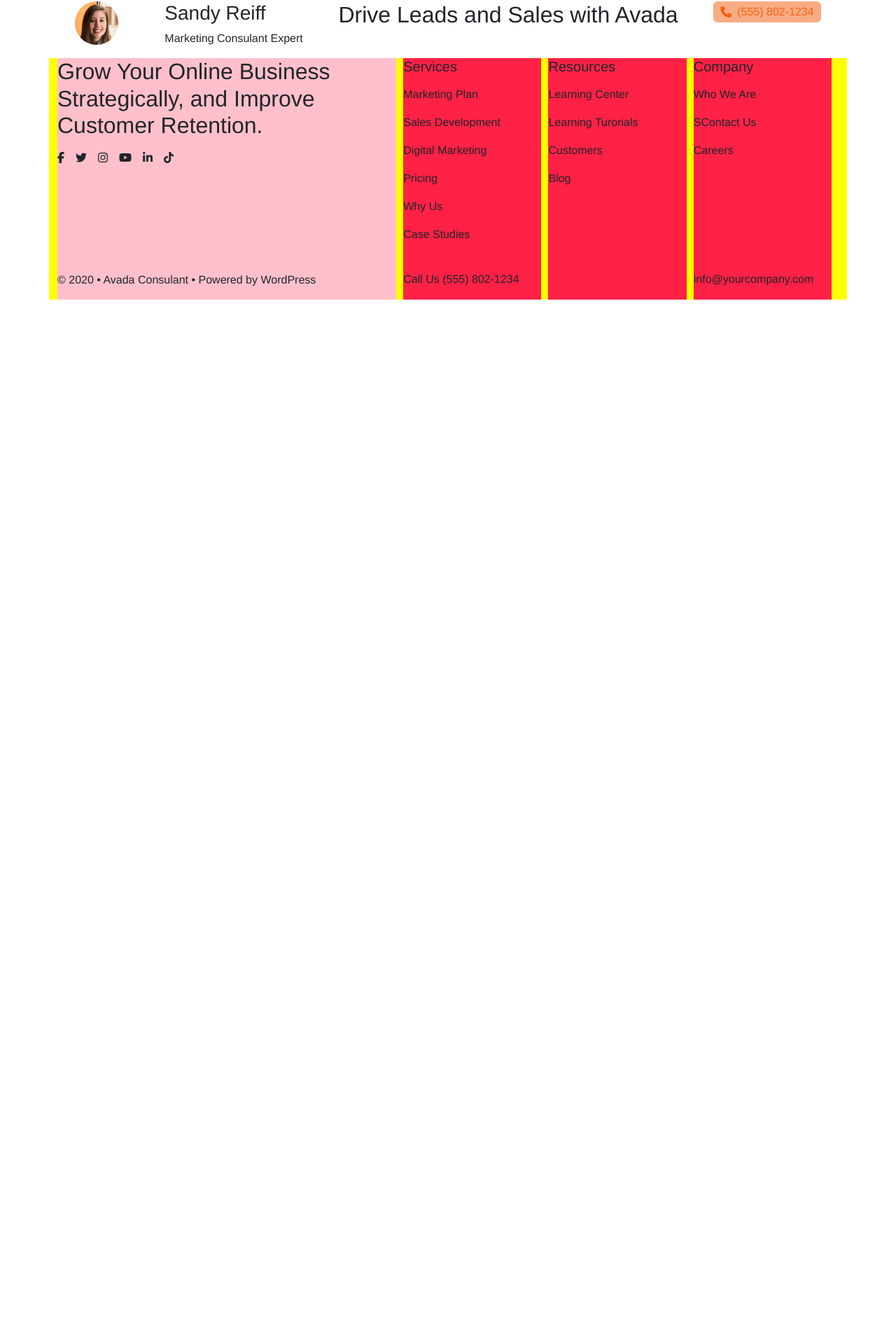
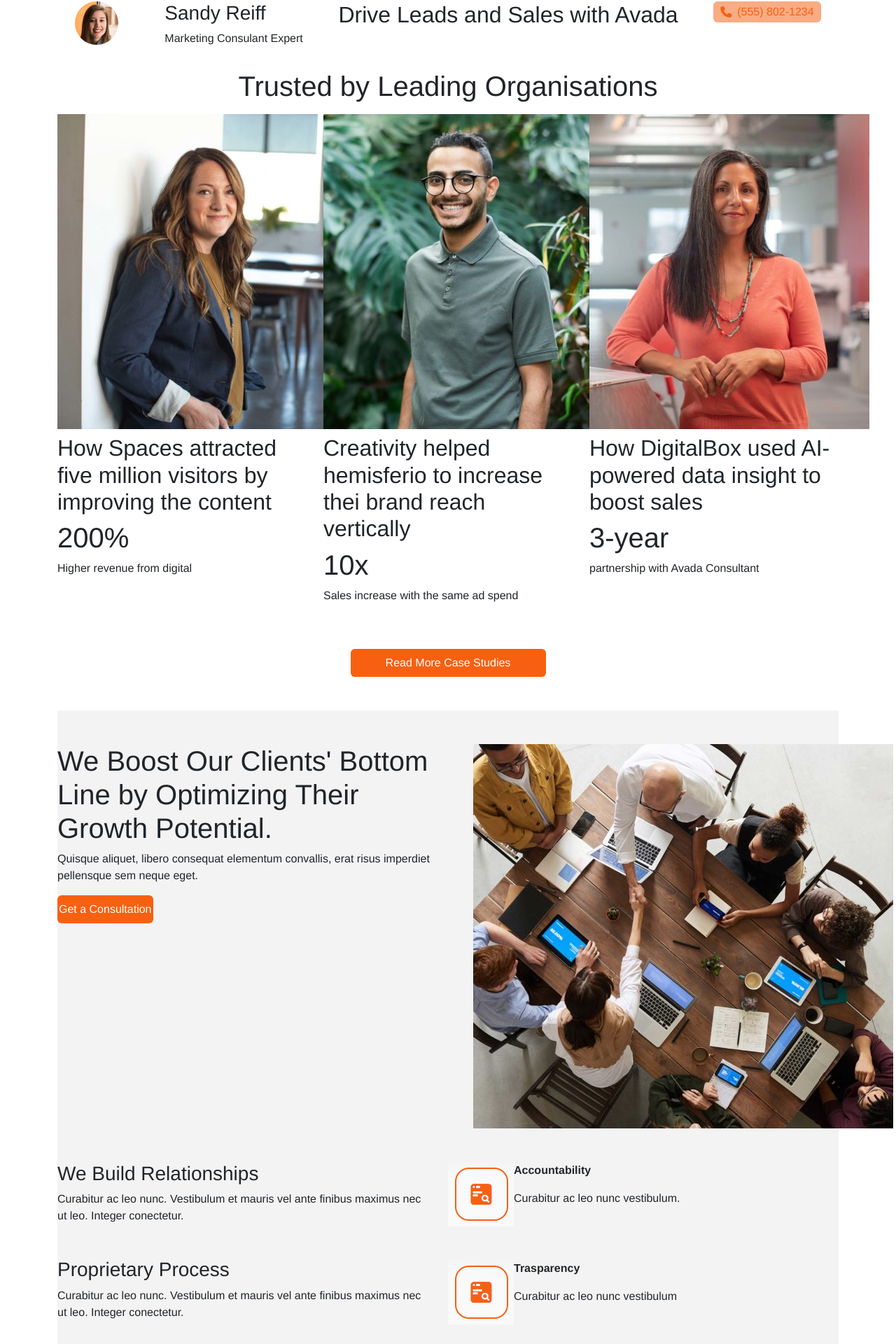
Before and after one commit to AndyDAntuono/proj-html-vuejs, a Vue app: page / in a window 1280 px wide. Shown: the part 2415-4335 px from the top of the page at 70% size. Before the commit the page ends 2843 px from the top, so only its background shows below. Built offline with nearby package versions, Linux system fonts and the light colour scheme.

Commit message:
[UPD] updated AppMain.vue

```diff
--- a/src/components/AppMain.vue
+++ b/src/components/AppMain.vue
@@ -120,6 +120,93 @@
                     </div>
                 </div>
             </div>
+            <!--trusted section-->
+            <div class="row">
+                <div class="col-12">
+                    <div class="text-center my-3">
+                        <h1>
+                            Trusted by Leading Organisations
+                        </h1>
+                    </div>
+                </div>
+            </div>
+            <div class="row">
+                <div class="col-4">
+                    <img src="../assets/img/case-studies-1-400x450.jpg" alt="case-studies-1-400x450.jpg">
+                    <h2 class="my-2">How Spaces attracted five million visitors by improving the content</h2>
+                    <h1 class="mt-2">200%</h1>
+                    <p>Higher revenue from digital</p>
+                </div>
+                <div class="col-4">
+                    <img src="../assets/img/case-studies-4-400x450.jpg" alt="case-studies-4-400x450.jpg">
+                    <h2 class="my-2">Creativity helped hemisferio to increase thei brand reach vertically</h2>
+                    <h1 class="mt-2">10x</h1>
+                    <p>Sales increase with the same ad spend</p>
+                </div>
+                <div class="col-4">
+                    <img src="../assets/img/case-studies-6-400x450.jpg" alt="case-studies-6-400x450.jpg">
+                    <h2 class="my-2">How DigitalBox used AI-powered data insight to boost sales</h2>
+                    <h1 class="mt-2">3-year</h1>
+                    <p>partnership with Avada Consultant</p>
+                </div>
+            </div>
+            <div class="row">
+                <div class="col-12">
+                    <div class="orange-button rounded text-center w-25 my-5 py-2 m-auto">Read More Case Studies</div>
+                </div>
+            </div>
+            <!--boost our clients-->
+            <div class="gray-section py-5">
+                <div class="row">
+                    <div class="col-6">
+                        <h1>
+                            We Boost Our Clients' Bottom Line by Optimizing Their Growth Potential.
+                        </h1>
+                        <p>
+                            Quisque aliquet, libero consequat elementum convallis, erat risus imperdiet pellensque sem neque eget.
+                        </p>
+                        <div class="orange-button rounded text-center w-25 my-2 py-2">Get a Consultation</div>
+                    </div>
+                    <div class="col-6">
+                        <img class="ms-4" src="../assets/img/we-boost-our-clients-600x549.jpg" alt="">
+                    </div>
+                    <div class="row">
+                        <div class="col-6">
+                            <div class="mt-5 mb-3">
+                                <h3>We Build Relationships</h3>
+                                <p class="my-2">Curabitur ac leo nunc. Vestibulum et mauris vel ante finibus maximus nec ut leo. Integer conectetur.</p>
+                            </div>
+                            <div class="mt-5 mb-3">
+                                <h3>Proprietary Process</h3>
+                                <p class="my-2">Curabitur ac leo nunc. Vestibulum et mauris vel ante finibus maximus nec ut leo. Integer conectetur.</p>
+                            </div>
+                        </div>
+                        <div class="col-6">
+                            <div class="mt-5 mb-2 d-flex">
+                                <img src="../assets/img/image-4.png" alt="">
+                                <div>
+                                    <p><strong>Accountability</strong></p>
+                                    <p>Curabitur ac leo nunc vestibulum.</p>
+                                </div>
+                            </div>
+                            <div class="mt-5 mb-2 d-flex">
+                                <img src="../assets/img/image-4.png" alt="">
+                                <div>
+                                    <p><strong>Trasparency</strong></p>
+                                    <p>Curabitur ac leo nunc vestibulum</p>
+                                </div>
+                            </div>
+                            <div class="mt-5 mb-2 d-flex">
+                                <img src="../assets/img/image-6.png" alt="">
+                                <div>
+                                    <p><strong>Investment</strong></p>
+                                    <p>Curabitur ac leo nunc vestibulum</p>
+                                </div>
+                            </div>
+                        </div>
+                    </div>
+                </div>
+            </div>
         </div>
     </main>
 </template>
@@ -136,4 +223,7 @@
         display: flex;
         align-items: center;
     }
+    .gray-section {
+        background-color: rgb(243, 243, 243);
+    }
 </style>
```
